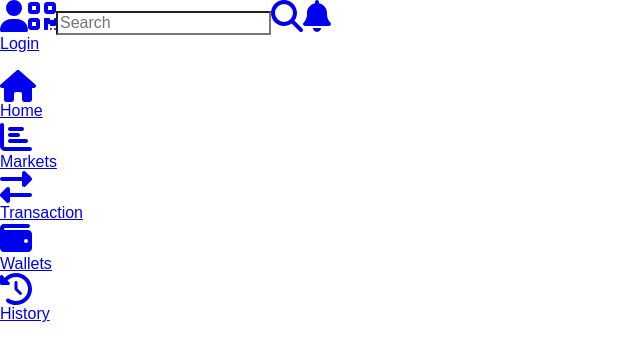
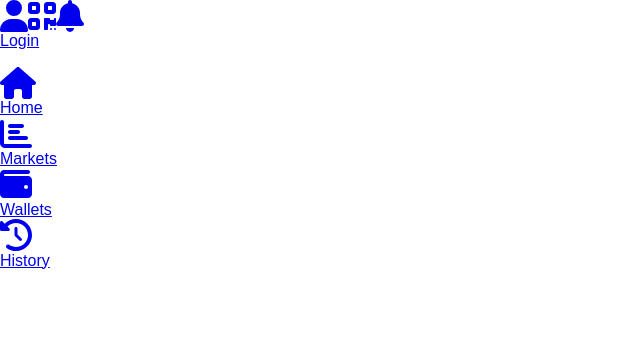
Before and after one commit to rohini125/Currency-Exchanger, a React (Create React App) app in the folder client/: page /payment in a window 1280 px wide. Shown: the top 360 px of the page, without its empty margins (0-640 px from the left). Built offline with nearby package versions, Linux system fonts and the light colour scheme.

Commit message:
update file

```diff
--- a/client/src/Pages/Footer.js
+++ b/client/src/Pages/Footer.js
@@ -1,7 +1,7 @@
 import React from 'react';
 import { Link } from 'react-router-dom';
 import { FontAwesomeIcon } from '@fortawesome/react-fontawesome'; // Import FontAwesomeIcon
-import { faHome, faChartBar, faExchangeAlt, faWallet , faHistory} from '@fortawesome/free-solid-svg-icons'; // Import icons
+import { faHome, faChartBar,faWallet , faHistory} from '@fortawesome/free-solid-svg-icons'; // Import icons
 
 const Footer = () => {
   return (
@@ -18,12 +18,6 @@ const Footer = () => {
             <Link to="/markets">
               <FontAwesomeIcon icon={faChartBar} size="2x" />
               <div className='mt-2'>Markets</div>
-            </Link>
-          </div>
-          <div className="flex-1 text-center">
-            <Link to="/transactions">
-              <FontAwesomeIcon icon={faExchangeAlt} size="2x" />
-              <div className='mt-2'>Transaction</div>
             </Link>
           </div>
           <div className="flex-1 text-center">
--- a/client/src/Pages/Header.js
+++ b/client/src/Pages/Header.js
@@ -1,12 +1,12 @@
 
 import React from 'react';
 import { Link } from 'react-router-dom';
-import { faUser,faQrcode,faSearch, faBell } from '@fortawesome/free-solid-svg-icons';
+import { faUser,faQrcode,faBell } from '@fortawesome/free-solid-svg-icons';
 import { FontAwesomeIcon } from '@fortawesome/react-fontawesome';
 
 const Header = () => {
   return (
-    <header className="bg-purple-900 text-white p-4">
+    <header className="bg-purple-900 text-white p-2 ">
       <div className="flex p-2">
         <div className="flex justify-between w-full p-2">
           <Link to="/profile">
@@ -15,7 +15,7 @@ const Header = () => {
           <Link to="/QRcode">
             <FontAwesomeIcon icon={faQrcode} size="2x" />
           </Link>
-          <span className="flex">
+          {/* <span className="flex">
             <input
               type="search"
               placeholder="Search"
@@ -24,7 +24,7 @@ const Header = () => {
             <Link to="/search" className="bg-white focus:outline-none focus:shadow-outline border border-gray-300 rounded py-2 px-4 block w-2 appearance-none leading-normal">
               <FontAwesomeIcon icon={faSearch} size="2x" />
             </Link>
-          </span>
+          </span> */}
           <Link to="/notifications">
             <FontAwesomeIcon icon={faBell} size="2x"/>
           </Link>
```
